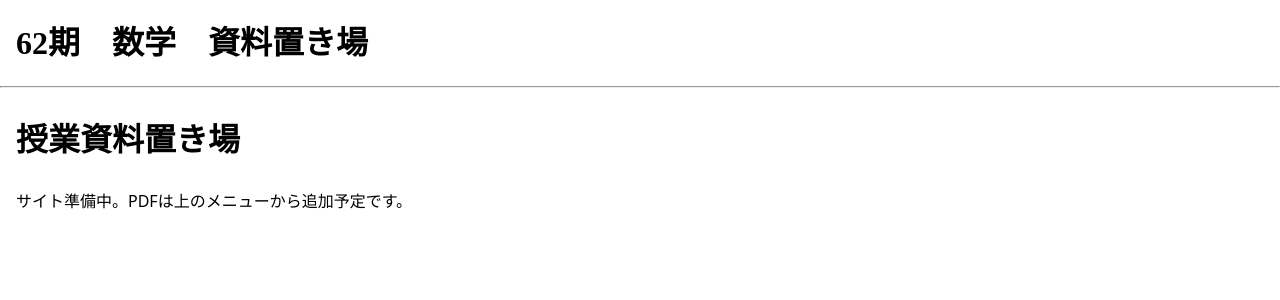
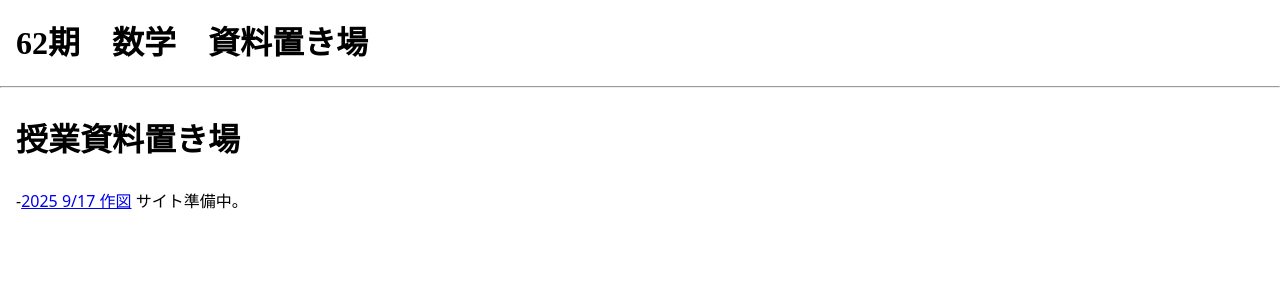
Before and after one commit to mathtkd/mathtkd.github.io, a Jekyll site: the page built from index.md, in a window 1280 px wide. Shown: the top 300 px of the page. Built offline with Jekyll 4.4.1, drawn with Linux system fonts in a browser that asks for light colours.

Commit message:
Update index.md

```diff
--- a/index.md
+++ b/index.md
@@ -3,4 +3,5 @@ layout: default
 title: ホーム
 ---
 # 授業資料置き場
-サイト準備中。PDFは上のメニューから追加予定です。
+-[2025 9/17 作図](docs/作図問題のヒント.pdf)
+サイト準備中。
```
